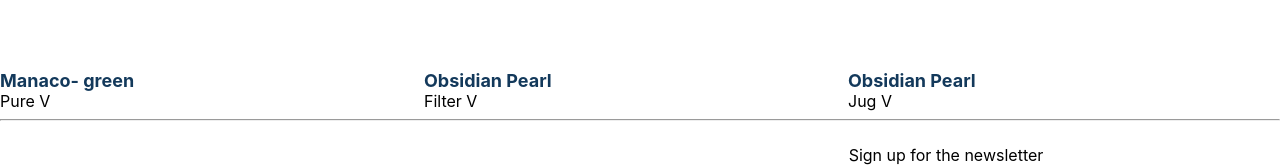
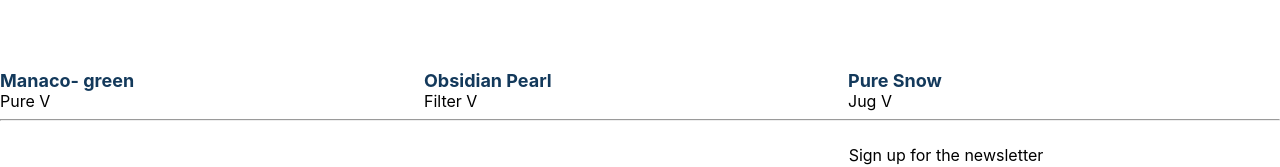
Before and after one commit to Arijit-123/ARACHNOMESH.github.io, a React (Create React App) app: page / in a window 1280 px wide. Shown: the part 6070-6237 px from the top of the page. Built offline with nearby package versions, Linux system fonts and the light colour scheme.

Commit message:
Update Productdetailpage.js

```diff
--- a/src/Components/Productdetailpage.js
+++ b/src/Components/Productdetailpage.js
@@ -147,7 +147,7 @@ const Productdetailpage = () => {
 
         <div  className='image-card-below'>
         <div className='div-square'><img src='/images/pitcher-2.png'></img></div>
-        <div className='letter'>Obsidian Pearl</div>
+        <div className='letter'>Pure Snow</div>
         <div >Jug V</div>
         </div>
       </div>
```
